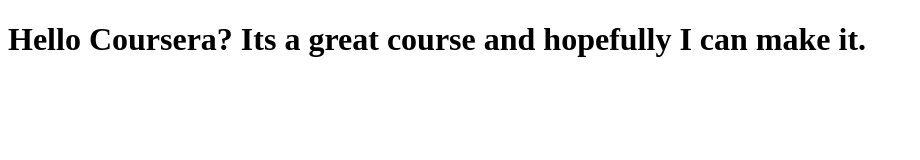
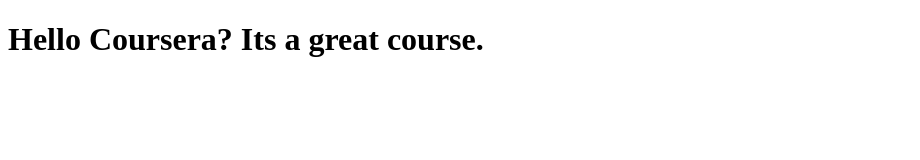
Before and after one commit to Blackjack10000/coursera-test-1, a plain HTML site: page site/index.html in a window 1280 px wide. Shown: the whole page, without its empty margins (0-920 px from the left). Drawn offline with Linux system fonts and the light colour scheme.

```diff
--- a/site/index.html
+++ b/site/index.html
@@ -4,6 +4,6 @@
 	<title>Hello Coursera?</title>
 </head>
 <body>
-<h1>Hello Coursera? Its a great course and hopefully I can make it. </h1>
+<h1>Hello Coursera? Its a great course. </h1>
 </body>
 </html>
```
